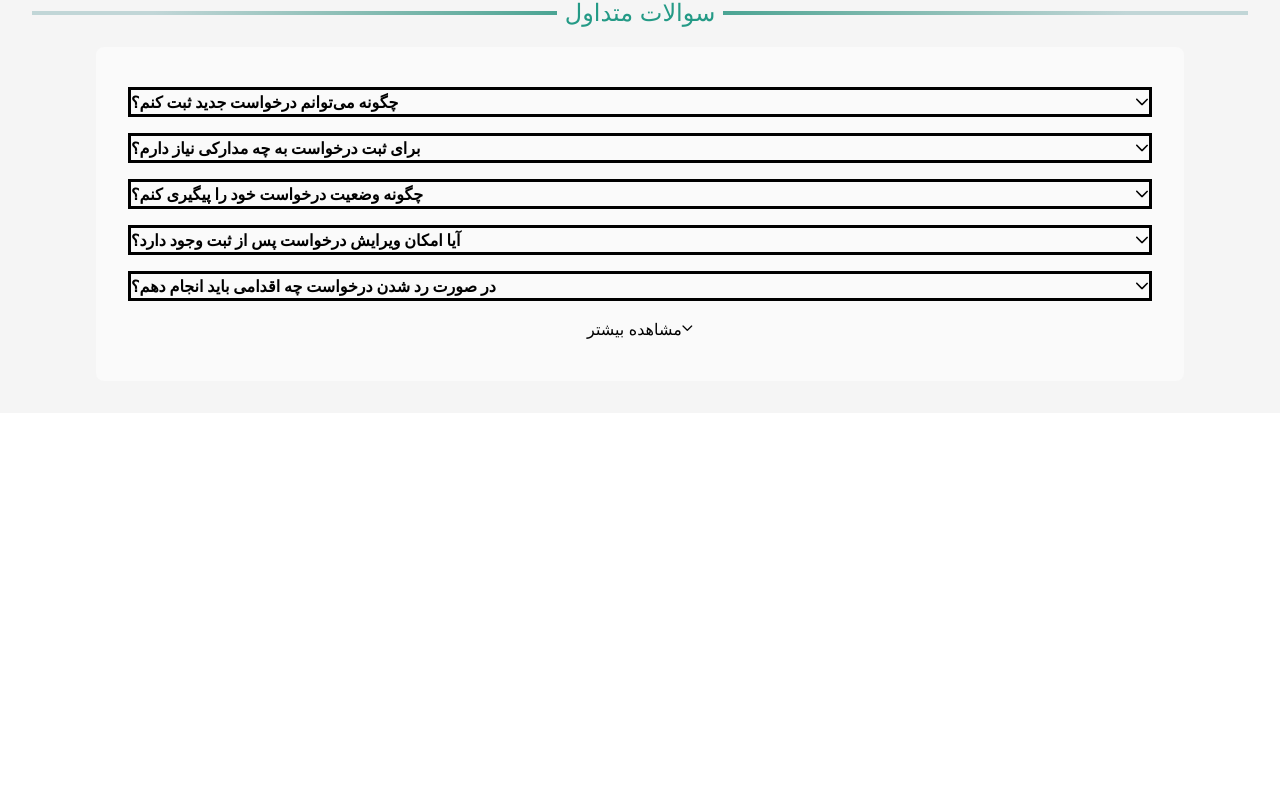
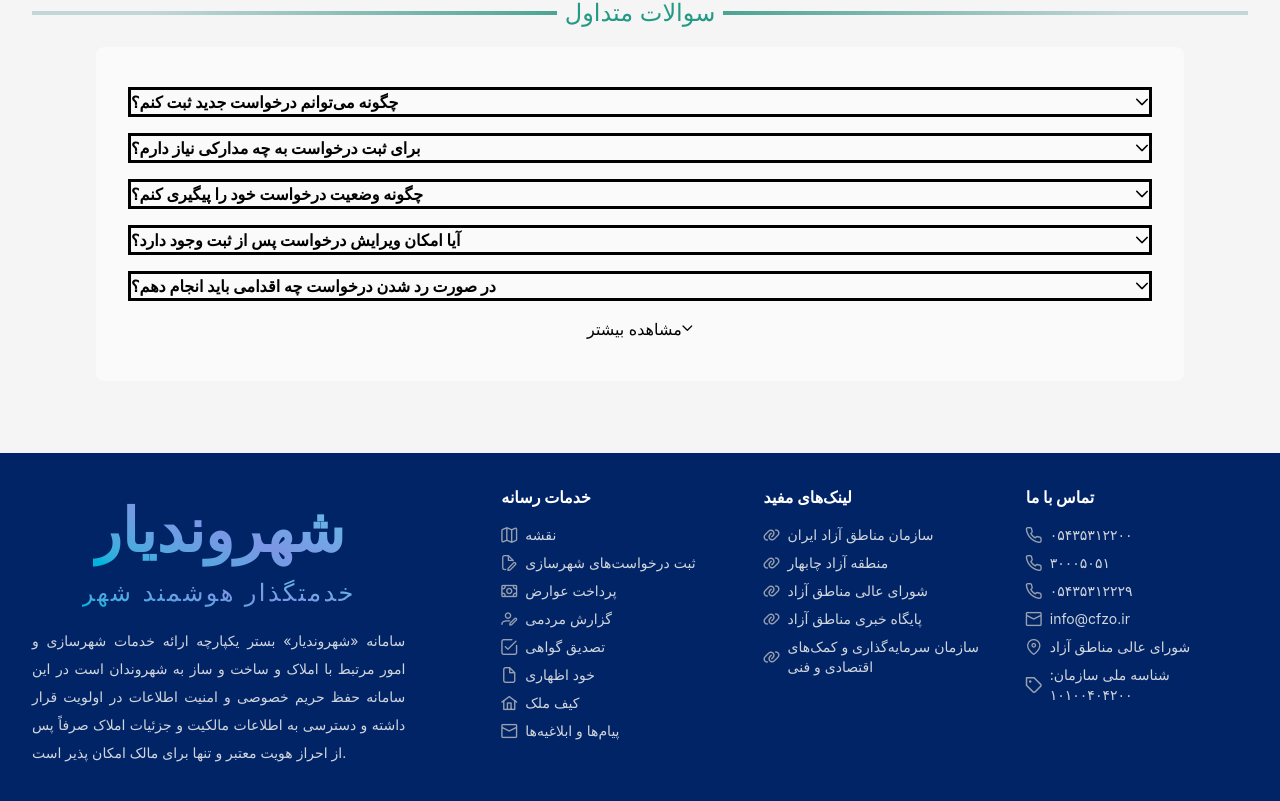
Before and after one commit to movhde/municipal-services-portal, a Vue app: page / in a window 1280 px wide. Shown: the part 1685-2486 px from the top of the page. Before the commit the page ends 2098 px from the top, so only its background shows below. Built offline with nearby package versions, Linux system fonts and the light colour scheme; the HTML template or start-up script is replaced by a standard one.

Commit message:
feat: add footer section responsive for both mobile and desktop size

```diff
--- /dev/null
+++ b/src/components/layout/AppFooter.vue
@@ -0,0 +1,97 @@
+<script setup lang="ts">
+import { footerItems } from '@/data/footer-items'
+import { ref } from 'vue'
+
+const expandedSection = ref<number | null>(null)
+
+const toggle = (id: number) => {
+  expandedSection.value = expandedSection.value === id ? null : id
+}
+</script>
+
+<template>
+  <footer class="w-full bg-[#012467] p-6 md:p-8">
+    <div class="flex flex-col gap-10 lg:flex-row xl:gap-24">
+      <section class="w-full lg:w-1/3 flex flex-col items-center text-center lg:text-right mb-8">
+        <h1
+          class="bg-linear-to-tr from-cyan-500 via-[#7c96e5] to-[#4ac8e6] bg-clip-text text-transparent font-black text-5xl md:text-6xl leading-normal"
+        >
+          شهروندیار
+        </h1>
+        <h3
+          class="bg-linear-to-tr from-cyan-500 via-[#7c96e5] to-[#4ac8e6] bg-clip-text text-transparent text-2xl leading-normal tracking-widest"
+        >
+          خدمتگذار هوشمند شهر
+        </h3>
+        <p class="hidden md:block text-gray-300 text-sm mt-4 leading-7 text-center lg:text-justify">
+          سامانه «شهروندیار» بستر یکپارچه ارائه خدمات شهرسازی و امور مرتبط با املاک و ساخت و ساز به
+          شهروندان است در این سامانه حفظ حریم خصوصی و امنیت اطلاعات در اولویت قرار داشته و دسترسی به
+          اطلاعات مالکیت و جزئیات املاک صرفاً پس از احراز هویت معتبر و تنها برای مالک امکان پذیر
+          است.
+        </p>
+      </section>
+
+      <section
+        class="hidden lg:grid w-full lg:w-2/3 grid-cols-1 sm:grid-cols-2 md:grid-cols-3 gap-10"
+      >
+        <div v-for="item in footerItems" :key="item.id" class="flex flex-col gap-4">
+          <h2 class="text-white font-bold text-base">{{ item.title }}</h2>
+          <div class="flex flex-col gap-2">
+            <div v-for="sub in item.subItems" :key="sub.id" class="flex items-center gap-2 group">
+              <i :class="`${sub.icon} text-gray-400 group-hover:text-white transition`"></i>
+              <RouterLink
+                :to="sub.href"
+                class="text-gray-300 text-sm group-hover:text-white transition"
+                >{{ sub.title }}</RouterLink
+              >
+            </div>
+          </div>
+        </div>
+      </section>
+    </div>
+
+    <div class="lg:hidden flex flex-col" dir="rtl">
+      <div v-for="item in footerItems" :key="item.id" class="border-b border-white/10">
+        <button
+          @click="toggle(item.id)"
+          class="w-full flex items-center justify-between py-4 text-white font-bold text-base"
+        >
+          <span>{{ item.title }}</span>
+          <i
+            class="pi pi-chevron-down text-white/60 transition-transform duration-300"
+            :class="{ 'rotate-180': expandedSection === item.id }"
+          ></i>
+        </button>
+
+        <Transition
+          enter-active-class="transition-all duration-300 ease-out"
+          enter-from-class="opacity-0 max-h-0"
+          enter-to-class="opacity-100 max-h-96"
+          leave-active-class="transition-all duration-200 ease-in"
+          leave-from-class="opacity-100 max-h-96"
+          leave-to-class="opacity-0 max-h-0"
+        >
+          <div v-if="expandedSection === item.id" class="overflow-hidden pb-4">
+            <div class="flex flex-col gap-3">
+              <div
+                v-for="sub in item.subItems"
+                :key="sub.id"
+                class="flex items-center gap-2 pr-4 group"
+              >
+                <i
+                  :class="`${sub.icon} text-gray-400 group-hover:text-white transition text-sm `"
+                ></i>
+                <RouterLink
+                  :to="sub.href"
+                  class="text-sm text-gray-300 group-hover:text-white transition"
+                >
+                  {{ sub.title }}
+                </RouterLink>
+              </div>
+            </div>
+          </div>
+        </Transition>
+      </div>
+    </div>
+  </footer>
+</template>
--- /dev/null
+++ b/src/data/footer-items.ts
@@ -0,0 +1,46 @@
+import type { FooterItem } from '@/types/footer-item'
+
+export const footerItems: FooterItem[] = [
+  {
+    id: 1,
+    title: 'خدمات رسانه',
+    subItems: [
+      { id: 1, title: 'نقشه', icon: 'pi pi-map', href: '/' },
+      { id: 2, title: 'ثبت درخواست‌های شهرسازی', icon: 'pi pi-file-edit', href: '/' },
+      { id: 3, title: 'پرداخت عوارض', icon: 'pi pi-money-bill', href: '/' },
+      { id: 4, title: 'گزارش مردمی', icon: 'pi pi-user-edit', href: '/' },
+      { id: 5, title: 'تصدیق گواهی', icon: 'pi pi-check-square', href: '/' },
+      { id: 6, title: 'خود اظهاری', icon: 'pi pi-file', href: '/' },
+      { id: 7, title: 'کیف ملک', icon: 'pi pi-home', href: '/' },
+      { id: 8, title: 'پیام‌ها و ابلاغیه‌ها', icon: 'pi pi-envelope', href: '/' },
+    ],
+  },
+  {
+    id: 2,
+    title: 'لینک‌های مفید',
+    subItems: [
+      { id: 1, title: 'سازمان مناطق آزاد ایران', icon: 'pi pi-link', href: '/' },
+      { id: 2, title: 'منطقه آزاد چابهار', icon: 'pi pi-link', href: '/' },
+      { id: 3, title: 'شورای عالی مناطق آزاد', icon: 'pi pi-link', href: '/' },
+      { id: 4, title: 'پایگاه خبری مناطق آزاد', icon: 'pi pi-link', href: '/' },
+      {
+        id: 5,
+        title: 'سازمان سرمایه‌گذاری و کمک‌های اقتصادی و فنی',
+        icon: 'pi pi-link',
+        href: '/',
+      },
+    ],
+  },
+  {
+    id: 3,
+    title: 'تماس با ما',
+    subItems: [
+      { id: 1, title: '۰۵۴۳۵۳۱۲۲۰۰', icon: 'pi pi-phone', href: '/' },
+      { id: 2, title: '۳۰۰۰۵۰۵۱', icon: 'pi pi-phone', href: '/' },
+      { id: 3, title: '۰۵۴۳۵۳۱۲۲۲۹', icon: 'pi pi-phone', href: '/' },
+      { id: 4, title: 'info@cfzo.ir', icon: 'pi pi-envelope', href: '/' },
+      { id: 5, title: 'شورای عالی مناطق آزاد', icon: 'pi pi-map-marker', href: '/' },
+      { id: 6, title: 'شناسه ملی سازمان: ۱۰۱۰۰۴۰۴۲۰۰', icon: 'pi pi-tag', href: '/' },
+    ],
+  },
+]
--- /dev/null
+++ b/src/types/footer-item.ts
@@ -0,0 +1,12 @@
+export interface FooterSubItem {
+  id: number
+  title: string
+  icon: string
+  href: string
+}
+
+export interface FooterItem {
+  id: number
+  title: string
+  subItems: FooterSubItem[]
+}
--- a/src/views/LandingView.vue
+++ b/src/views/LandingView.vue
@@ -5,6 +5,7 @@ import AppHeader from '@/components/layout/AppHeader.vue'
 import { serviceSections } from '@/data/service-sections'
 import FaqSection from '@/components/landing/FaqSection.vue'
 import TaxCategories from '@/components/landing/TaxCategories.vue'
+import AppFooter from '@/components/layout/AppFooter.vue'
 </script>
 
 <template>
@@ -18,5 +19,6 @@ import TaxCategories from '@/components/landing/TaxCategories.vue'
       <TaxCategories />
     </div>
     <FaqSection />
+    <AppFooter />
   </div>
 </template>
```
